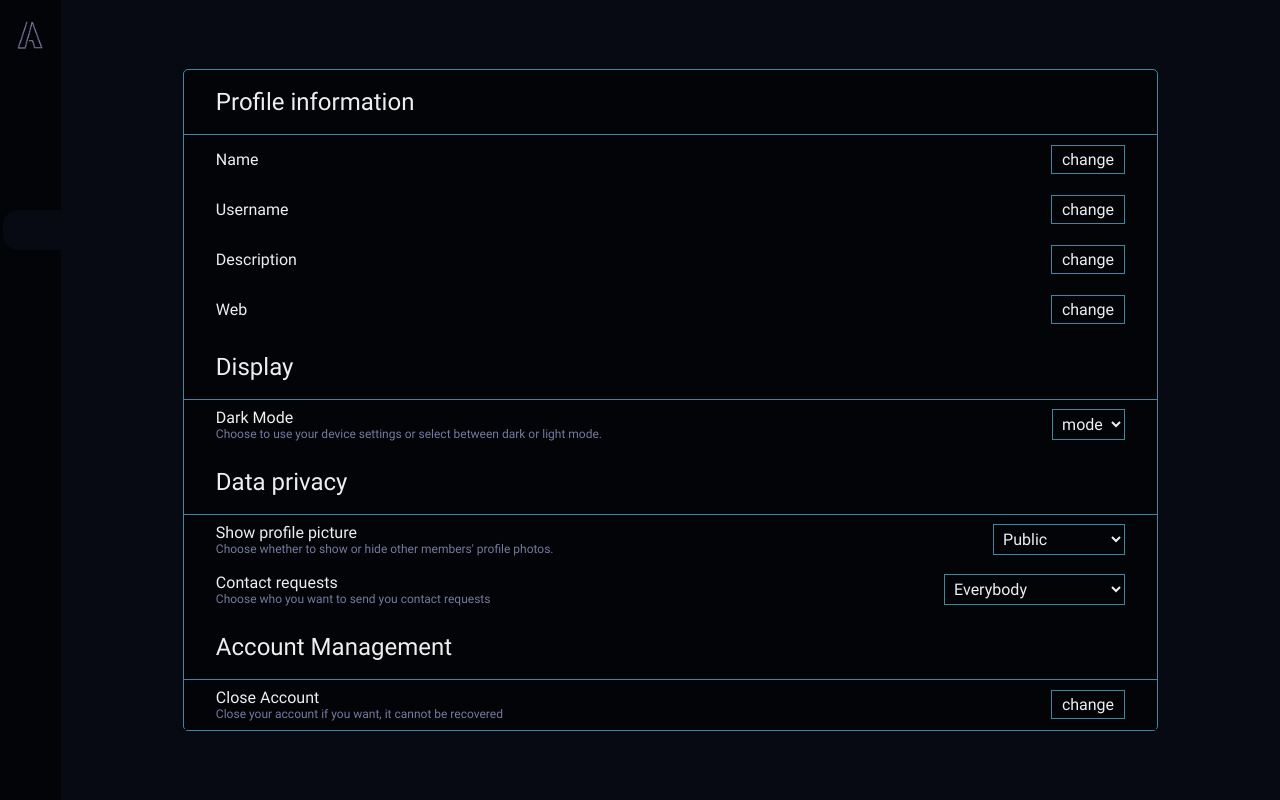
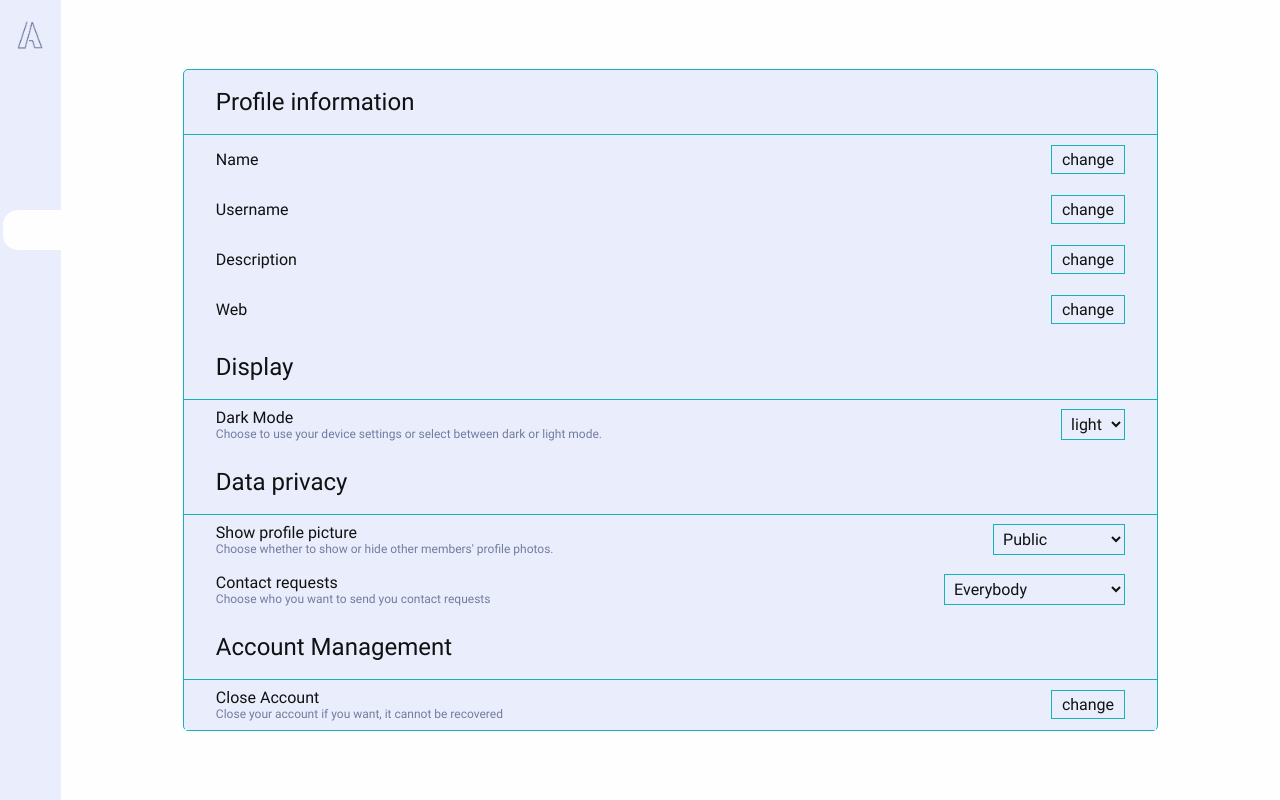
Before and after one commit to alejandrosandi22/chat-app, a Next.js app: page /settings in a window 1280 px wide. Built offline with nearby package versions, Linux system fonts and the light colour scheme; some icons are missing.

Commit message:
theme mode

```diff
--- a/src/context/theme.tsx
+++ b/src/context/theme.tsx
@@ -1,4 +1,4 @@
-import React, { useState } from 'react';
+import React, { useEffect, useState } from 'react';
 
 interface ThemeType {
   theme: string;
@@ -18,7 +18,20 @@ export const ThemeContext = React.createContext<ThemeType>(INITIAL_VALUES);
 export default function ThemeProvider({ children }: Props) {
   const [theme, setTheme] = useState<string>('');
 
-  const toggleTheme = (newTheme: string) => setTheme(newTheme);
+  useEffect(() => {
+    const localTheme = window.localStorage.getItem('chat-app-theme');
+    if (localTheme) {
+      setTheme(localTheme);
+    } else {
+      setTheme('light');
+      localStorage.setItem('chat-app-theme', 'light');
+    }
+  }, []);
+
+  const toggleTheme = (newTheme: string) => {
+    setTheme(newTheme);
+    window.localStorage.setItem('chat-app-theme', newTheme);
+  };
 
   return (
     <ThemeContext.Provider value={{ theme, toggleTheme }}>
--- a/src/hooks/index.tsx
+++ b/src/hooks/index.tsx
@@ -1,6 +1,5 @@
 import useCalculateTime from './useCalculateTime';
 import useGetMessages from './useGetMessages';
 import useGetContacts from './useGetContacts';
-import useTheme from './useTheme';
 
-export { useCalculateTime, useGetMessages, useGetContacts, useTheme };
+export { useCalculateTime, useGetMessages, useGetContacts };
--- a/src/hooks/useTheme.tsx
+++ /dev/null
@@ -1,24 +0,0 @@
-import { useEffect } from 'react';
-
-interface ThemeType {
-  theme: string;
-  toggleTheme: (theme: string) => void;
-}
-
-export default function useTheme({ theme, toggleTheme }: ThemeType) {
-  useEffect(() => {
-    const currentTheme = window.localStorage.getItem('chat-app-theme');
-    console.log({ currentTheme });
-    if (currentTheme === '' || !currentTheme) {
-      window.localStorage.setItem('chat-app-theme', 'light');
-    }
-    if (currentTheme === 'light') {
-      toggleTheme('light');
-    }
-    if (currentTheme === 'dark') {
-      toggleTheme('dark');
-    }
-  }, []);
-
-  return { theme, toggleTheme };
-}
--- a/src/pages/settings.tsx
+++ b/src/pages/settings.tsx
@@ -1,7 +1,6 @@
 import AppLayout from 'common/appLayout';
 import Nav from 'components/nav';
 import { ThemeContext } from 'context/theme';
-import { useTheme } from 'hooks';
 import { useContext, useState } from 'react';
 
 export default function Settings() {
@@ -12,7 +11,6 @@ export default function Settings() {
     web: true,
   });
   const { theme, toggleTheme } = useContext(ThemeContext);
-  useTheme({ theme, toggleTheme });
   return (
     <>
       <AppLayout title='Chat App | Settings'>
@@ -98,24 +96,15 @@ export default function Settings() {
                     </p>
                   </div>
                   <select
-                    onChange={(e) => toggleTheme(e.target.value)}
                     className='settings-content-select'
+                    placeholder='mode'
                     name='theme'
                     id='theme'
+                    value={theme}
+                    onChange={(e) => toggleTheme(e.target.value)}
                   >
-                    <option value='null'>mode</option>
-                    <option
-                      value='light'
-                      selected={theme === 'light' ? true : false}
-                    >
-                      light
-                    </option>
-                    <option
-                      value='dark'
-                      selected={theme === 'dark' ? true : false}
-                    >
-                      dark
-                    </option>
+                    <option value='light'>light</option>
+                    <option value='dark'>dark</option>
                   </select>
                 </div>
               </div>
--- a/src/scss/globals.scss
+++ b/src/scss/globals.scss
@@ -45,7 +45,6 @@
 
 .light {
   @include light();
-  @include dark();
 }
 
 ::-webkit-scrollbar {
```
